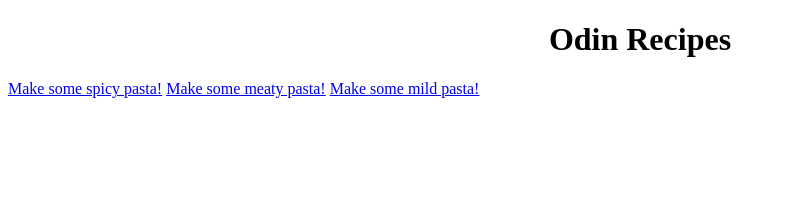
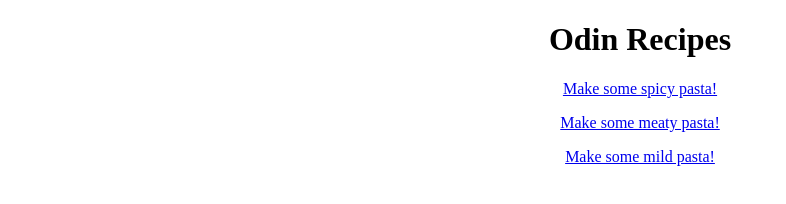
Before and after one commit to y-mxplusb/odin-recipes, a plain HTML site: page index.html in a window 1280 px wide. Shown: the whole page, without its empty margins (0-786 px from the left). Drawn offline with Linux system fonts and the light colour scheme.

Commit message:
Center align hyperlinks and pic descriptions

```diff
--- a/index.html
+++ b/index.html
@@ -7,11 +7,12 @@
   </head>
   <body>
     <h1>Odin Recipes</h1>
-
-    <a href="./recipes/pasta.html">Make some spicy pasta!</a>
-
-    <a href="./recipes/meat-pasta.html">Make some meaty pasta!</a>
-
-    <a href="./recipes/nonspicy-pasta.html">Make some mild pasta!</a>
+    <div>
+      <a href="./recipes/pasta.html">Make some spicy pasta!</a>
+      <p></p>
+      <a href="./recipes/meat-pasta.html">Make some meaty pasta!</a>
+      <p></p>
+      <a href="./recipes/nonspicy-pasta.html">Make some mild pasta!</a>
+    </div>
   </body>
 </html>
--- a/style.css
+++ b/style.css
@@ -14,3 +14,8 @@ img {
   margin-left: auto;
   margin-right: auto;
 }
+
+div,
+center {
+  text-align: center;
+}
```
